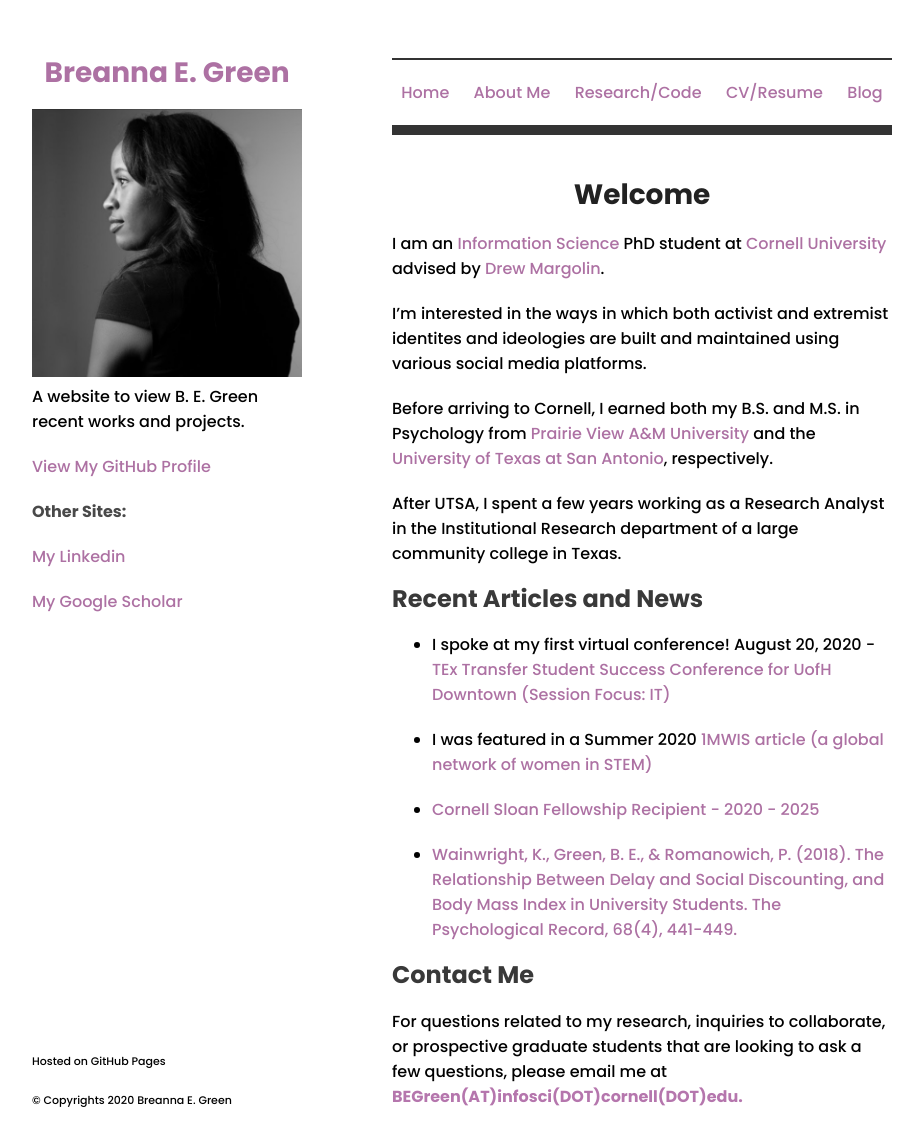
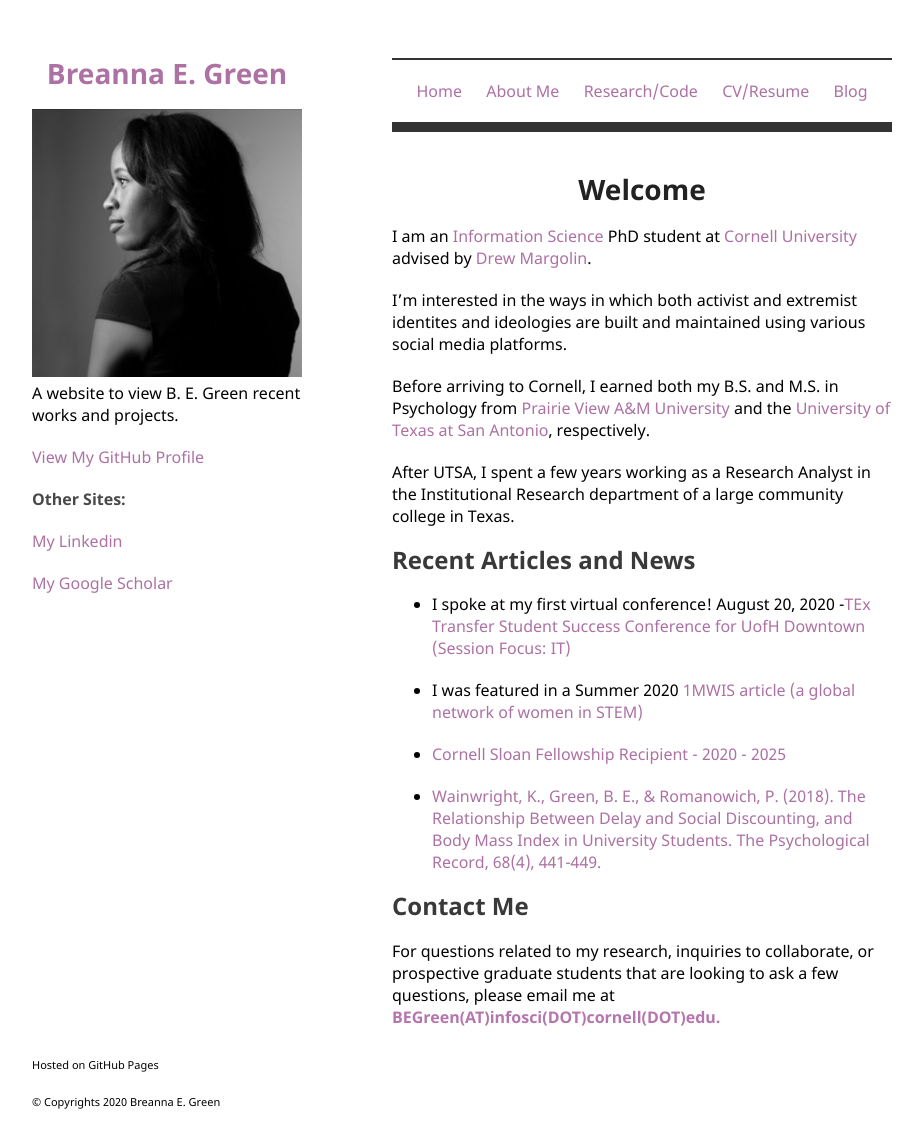
Before and after one commit to bregreen/bregreen.github.io, a Jekyll site: the page built from index.md, in a window 1280 px wide and 1179 px high. Shown: the top 1148 px of the window, without its empty margins (178-1101 px from the left). Built offline with Jekyll 4.4.1, drawn with Linux system fonts in a browser that asks for light colours; nearby versions of some CDN libraries.

Commit message:
Update jekyll-theme-minimal.scss

```diff
--- a/_sass/jekyll-theme-minimal.scss
+++ b/_sass/jekyll-theme-minimal.scss
@@ -5,13 +5,13 @@
 body {
   background-color: #ffffff;
   padding:50px;
-  font: 16px  "Poppins", "Noto Sans", Helvetica, Arial, sans-serif;
+  font: 16px  "Poppins Semi Bold", "Noto Sans", Helvetica, Arial, sans-serif;
   color:#000000;
   font-weight:medium;
 }
 
 h1, h2, h3, h4, h5, h6 {
-  font: "Poppins";
+  font: "Poppins Bold";
   color:#222;
   margin:0 0 20px;
 }
```
